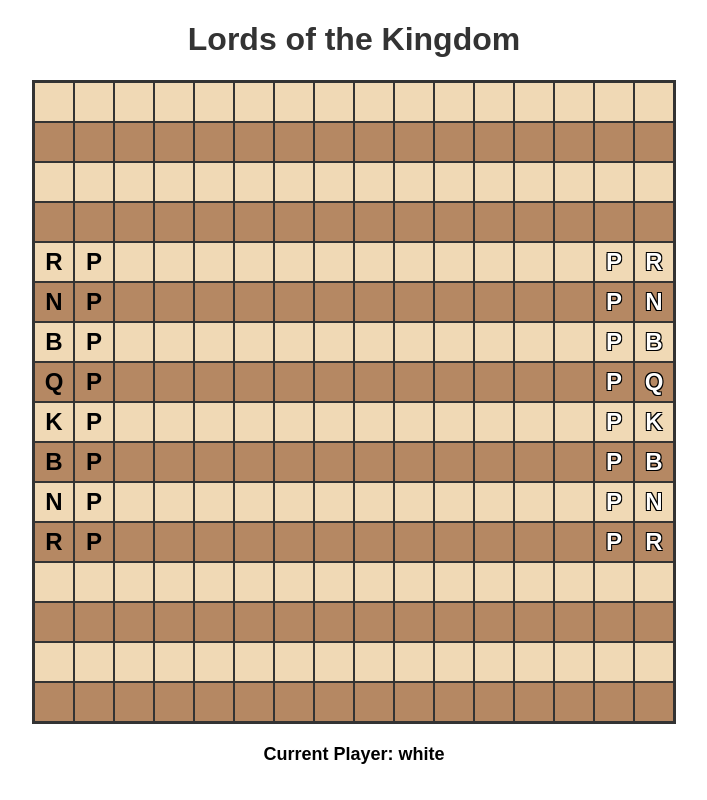
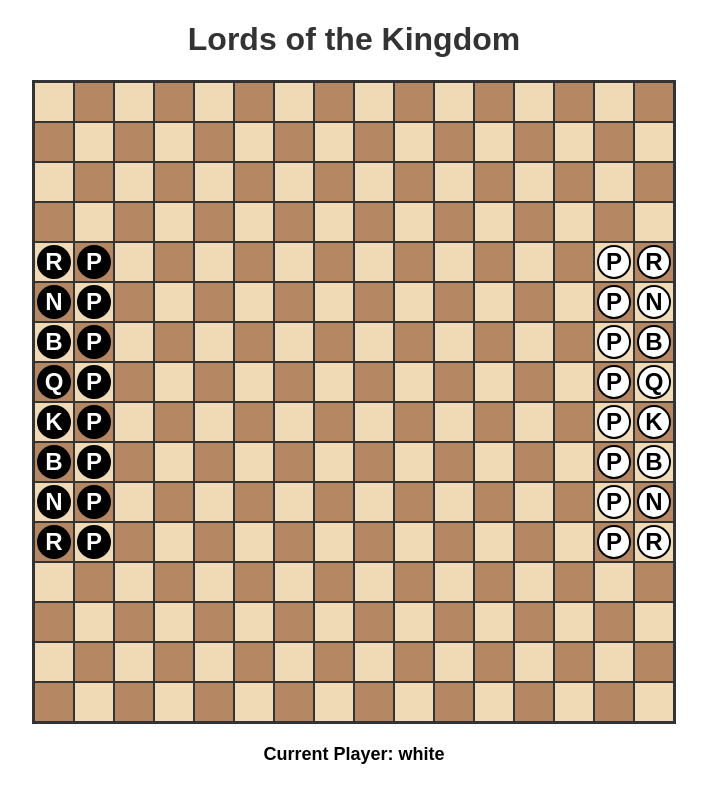
Before and after one commit to ericgrosse/lords-of-the-kingdom, a React app: page / in a window 1280 px wide. Shown: the whole page, without its empty margins (286-993 px from the left). Built offline with nearby package versions, Linux system fonts and the light colour scheme.

Commit message:
perplexity.ai update App.css, App.js

```diff
--- a/src/App.css
+++ b/src/App.css
@@ -26,11 +26,13 @@ h1 {
   box-sizing: border-box;
 }
 
-.square:nth-child(even) {
+.board-row:nth-child(odd) .square:nth-child(even),
+.board-row:nth-child(even) .square:nth-child(odd) {
   background-color: #b58863;
 }
 
-.square:nth-child(odd) {
+.board-row:nth-child(odd) .square:nth-child(odd),
+.board-row:nth-child(even) .square:nth-child(even) {
   background-color: #f0d9b5;
 }
 
@@ -41,15 +43,23 @@ h1 {
 .piece {
   font-size: 24px;
   font-weight: bold;
+  width: 30px;
+  height: 30px;
+  display: flex;
+  justify-content: center;
+  align-items: center;
+  border-radius: 50%;
+  border: 2px solid #000;
 }
 
 .white {
-  color: #fff;
-  text-shadow: -1px -1px 0 #000, 1px -1px 0 #000, -1px 1px 0 #000, 1px 1px 0 #000;
+  background-color: #fff;
+  color: #000;
 }
 
 .black {
-  color: #000;
+  background-color: #000;
+  color: #fff;
 }
 
 .game-info {
--- a/src/App.js
+++ b/src/App.js
@@ -7,24 +7,15 @@ const initialBoard = () => {
   const board = Array(BOARD_SIZE).fill().map(() => Array(BOARD_SIZE).fill(null));
 
   const setupRow = (row, color, isPawnRow = false) => {
-    const offset = (BOARD_SIZE - 8) / 2; // Center the pieces
-    if (isPawnRow) {
-      for (let i = 0; i < 8; i++) {
-        board[row][i + offset] = { type: 'P', color };
-      }
-    } else {
-      const pieces = ['R', 'N', 'B', 'Q', 'K', 'B', 'N', 'R'];
-      for (let i = 0; i < 8; i++) {
-        board[row][i + offset] = { type: pieces[i], color };
-      }
+    const pieces = isPawnRow ? Array(8).fill('P') : ['R', 'N', 'B', 'Q', 'K', 'B', 'N', 'R'];
+    const startCol = (BOARD_SIZE - pieces.length) / 2;
+    for (let i = 0; i < pieces.length; i++) {
+      board[row][startCol + i] = { type: pieces[i], color };
     }
   };
 
-  // Set up black pieces at the top
   setupRow(0, 'black');
   setupRow(1, 'black', true);
-
-  // Set up white pieces at the bottom
   setupRow(BOARD_SIZE - 2, 'white', true);
   setupRow(BOARD_SIZE - 1, 'white');
 
@@ -88,7 +79,7 @@ const Game = () => {
     const piece = board[start.i][start.j];
     const target = board[end.i][end.j];
 
-    if (target && target.color === piece.color) {
+    if (!piece || (target && target.color === piece.color)) {
       return false;
     }
 
@@ -102,7 +93,7 @@ const Game = () => {
           if (dy === 1 && start.i + direction === end.i) {
             return true;
           }
-          if (dy === 2 && ((piece.color === 'white' && start.i === BOARD_SIZE - 2) || (piece.color === 'black' && start.i === 1)) && start.i + 2 * direction === end.i) {
+          if (dy === 2 && ((piece.color === 'white' && start.i === BOARD_SIZE - 2) || (piece.color === 'black' && start.i === 1)) && start.i + 2 * direction === end.i && !board[start.i + direction][start.j]) {
             return true;
           }
         }
@@ -149,6 +140,18 @@ const Game = () => {
     }
   };
 
+  const getValidMoves = (piece) => {
+    const validMoves = [];
+    for (let i = 0; i < BOARD_SIZE; i++) {
+      for (let j = 0; j < BOARD_SIZE; j++) {
+        if (isValidMove(piece, { i, j })) {
+          validMoves.push({ i, j });
+        }
+      }
+    }
+    return validMoves;
+  };
+
   useEffect(() => {
     if (currentPlayer === 'black' && moveCount > 0) {
       setTimeout(() => {
@@ -160,19 +163,21 @@ const Game = () => {
             }
           }
         }
-        const piece = pieces[Math.floor(Math.random() * pieces.length)];
-        let validMove = false;
-        let attempts = 0;
-        while (!validMove && attempts < 100) {
-          const newI = Math.floor(Math.random() * BOARD_SIZE);
-          const newJ = Math.floor(Math.random() * BOARD_SIZE);
-          if (isValidMove(piece, { i: newI, j: newJ })) {
+
+        let validMove = null;
+        while (pieces.length > 0 && !validMove) {
+          const pieceIndex = Math.floor(Math.random() * pieces.length);
+          const piece = pieces[pieceIndex];
+          const moves = getValidMoves(piece);
+          if (moves.length > 0) {
+            validMove = moves[Math.floor(Math.random() * moves.length)];
             handleClick(piece.i, piece.j);
-            handleClick(newI, newJ);
-            validMove = true;
+            handleClick(validMove.i, validMove.j);
+          } else {
+            pieces.splice(pieceIndex, 1);
           }
-          attempts++;
         }
+
         if (!validMove) {
           setCurrentPlayer('white');
         }
```
